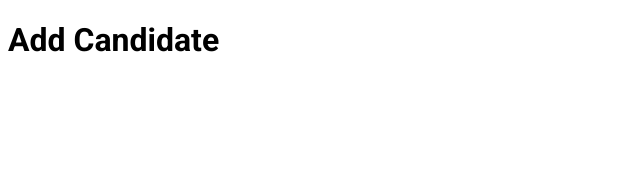
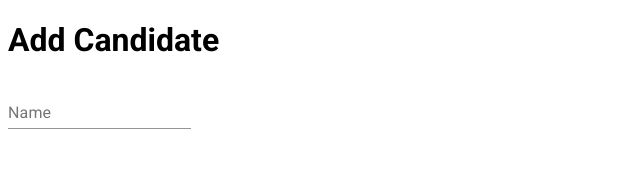
Before and after one commit to mnavoy4/HCRmatcher2, a React (Create React App) app in the folder frontend/: page /add-candidate in a window 1280 px wide. Shown: the top 179 px of the page, without its empty margins (0-640 px from the left). Built offline with nearby package versions, Linux system fonts and the light colour scheme.

Commit message:
building out new candidate form

```diff
--- a/frontend/src/Containers/AddCandidateContainer/AddCandidateContainer.js
+++ b/frontend/src/Containers/AddCandidateContainer/AddCandidateContainer.js
@@ -1,15 +1,27 @@
 import React from 'react';
+import { useForm } from 'react-hook-form';
+import { Input, Grid, Button, Container, Checkbox, TextField } from '@material-ui/core';
+
 
 export default function AddCandidateContainer(){
+
+  const { register, handleSubmit } = useForm()
+  const onSubmit = (data) => console.log(data);
+
   return (
     <div>
       <header className='add-candidates-header'>
         <h1>Add Candidate</h1>
       </header>
       <main>
-        <form>
+        <Grid container spacing={12}>
+          <form>
+            <TextField
+              label='Name'
+            />
+          </form>
+        </Grid>
 
-        </form>
       </main>
     </div>
   )
```
